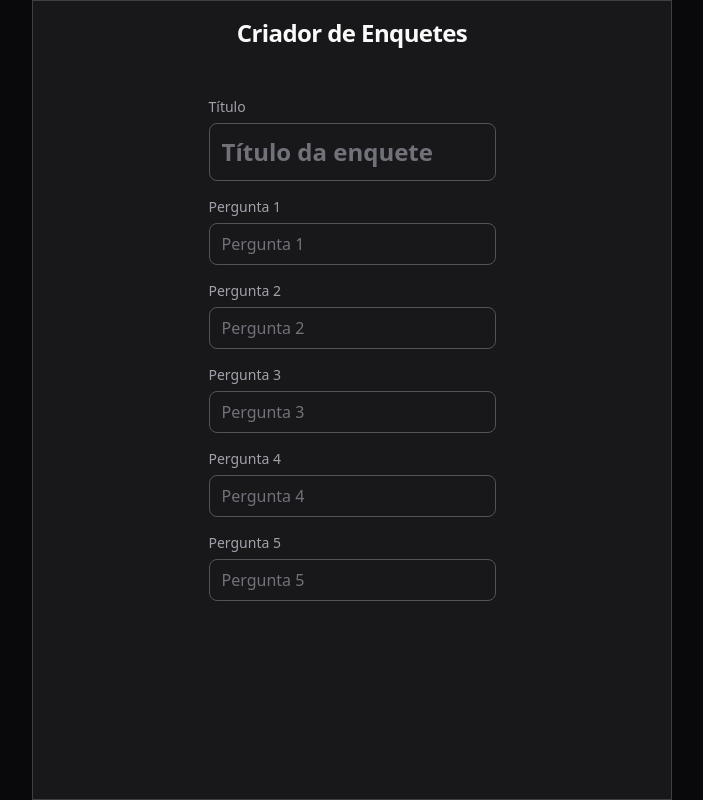
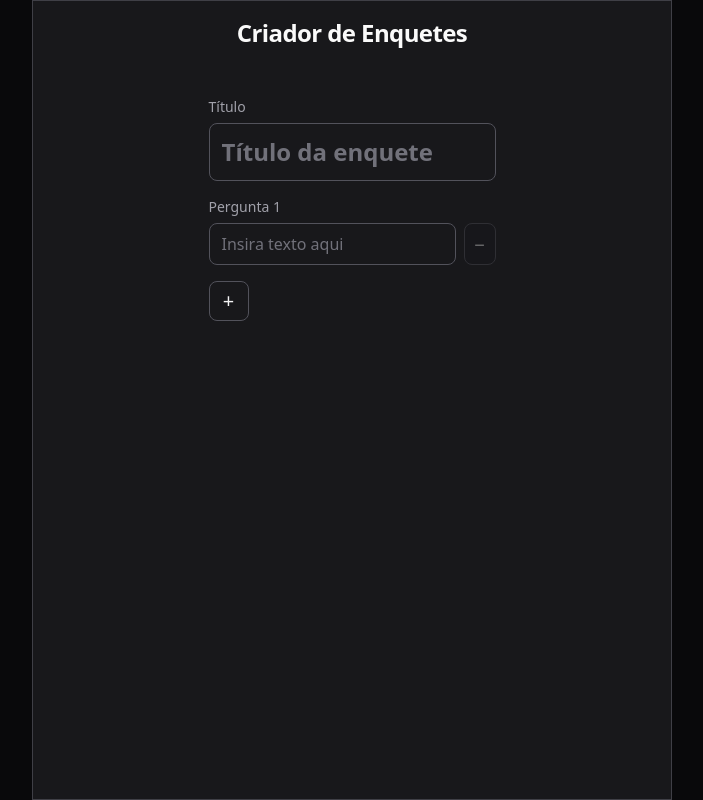
Before and after one commit to august-duarte/Coding-Projects-2026, a React (Vite) app in the folder Fullstack/criador de enquetes/criador-de-enquetes/: page /criar in a window 1280 px wide. Shown: the whole page, without its empty margins (288-991 px from the left). Built offline with nearby package versions, Linux system fonts and the light colour scheme.

Commit message:
Implemented add and delete quetsion buttons

```diff
--- a/Fullstack/criador de enquetes/criador-de-enquetes/src/features/polls/PollForm.jsx
+++ b/Fullstack/criador de enquetes/criador-de-enquetes/src/features/polls/PollForm.jsx
@@ -5,6 +5,7 @@ function PollForm({
   placeholder,
   className = "",
   inputClassName = "",
+  action,
 }) {
   return (
     <label
@@ -13,13 +14,16 @@ function PollForm({
       {label ? (
         <span className="text-sm font-medium text-zinc-400">{label}</span>
       ) : null}
+      <div className="flex items-stretch gap-2">
         <input
           type="text"
           value={value}
           onChange={(e) => onChange(e.target.value)}
           placeholder={placeholder}
-        className={`w-full rounded-lg border border-zinc-600 bg-zinc-900/60 px-3 py-2 text-base text-zinc-100 placeholder:text-zinc-500 transition-colors focus:border-zinc-500 focus:outline-none focus:ring-1 focus:ring-zinc-500 ${inputClassName}`}
+          className={`min-w-0 flex-1 rounded-lg border border-zinc-600 bg-zinc-900/60 px-3 py-2 text-base text-zinc-100 placeholder:text-zinc-500 transition-colors focus:border-zinc-500 focus:outline-none focus:ring-1 focus:ring-zinc-500 ${inputClassName}`}
         />
+        {action}
+      </div>
     </label>
   )
 }
--- a/Fullstack/criador de enquetes/criador-de-enquetes/src/pages/CreatePollPage.jsx
+++ b/Fullstack/criador de enquetes/criador-de-enquetes/src/pages/CreatePollPage.jsx
@@ -1,17 +1,57 @@
 import PollForm from "../features/polls/PollForm"
 import { useState } from "react"
 
-const QUESTION_COUNT = 5
-
 function CreatePollPage() {
   const [title, setTitle] = useState("")
-  const [questions, setQuestions] = useState(
-    () => Array.from({ length: QUESTION_COUNT }, () => "")
-  )
+  const [questionCount, setQuestionCount] = useState(1)
+  const [questions, setQuestions] = useState([""])
 
   function updateQuestion(index, value) {
-    setQuestions((prev) =>
-      prev.map((question, i) => (i === index ? value : question))
+    setQuestions((prev) => {
+      const next = [...prev]
+      next[index] = value
+      return next
+    })
+  }
+
+  function removeQuestion(index) {
+    function handleRemoveQuestion() {
+      if (questionCount <= 1) return
+
+      setQuestionCount((prev) => prev - 1)
+      setQuestions((prev) =>
+        prev.filter((_, i) => i !== index)
+      )
+    }
+
+    return (
+      <button
+        type="button"
+        onClick={handleRemoveQuestion}
+        disabled={questionCount <= 1}
+        className="flex w-8 shrink-0 self-stretch items-center justify-center rounded-lg border border-zinc-600 bg-zinc-900/60 text-lg font-medium text-zinc-100 transition-colors hover:border-zinc-500 hover:bg-zinc-800 focus:outline-none focus:ring-1 focus:ring-zinc-500 disabled:cursor-not-allowed disabled:opacity-40 disabled:hover:border-zinc-600 disabled:hover:bg-zinc-900/60"
+        aria-label={`Remover pergunta ${index + 1}`}
+      >
+        −
+      </button>
+    )
+  }
+
+  function addQuestion() {
+    function handleAddQuestion() {
+      setQuestionCount((prev) => prev + 1)
+      setQuestions((prev) => [...prev, ""])
+    }
+
+    return (
+      <button
+        type="button"
+        onClick={handleAddQuestion}
+        className="flex h-10 w-10 shrink-0 items-center justify-center self-start rounded-lg border border-zinc-600 bg-zinc-900/60 text-xl font-medium text-zinc-100 transition-colors hover:border-zinc-500 hover:bg-zinc-800 focus:outline-none focus:ring-1 focus:ring-zinc-500"
+        aria-label="Adicionar pergunta"
+      >
+        +
+      </button>
     )
   }
 
@@ -25,15 +65,18 @@ function CreatePollPage() {
         inputClassName="py-3 text-xl font-semibold sm:text-2xl"
       />
 
-      {questions.map((question, index) => (
+      {Array.from({ length: questionCount }, (_, index) => (
         <PollForm
           key={index}
           label={`Pergunta ${index + 1}`}
-          value={question}
+          value={questions[index] ?? ""}
           onChange={(value) => updateQuestion(index, value)}
-          placeholder={`Pergunta ${index + 1}`}
+          placeholder="Insira texto aqui"
+          action={removeQuestion(index)}
         />
       ))}
+
+      {addQuestion()}
     </div>
   )
 }
```
Lines whose indentation alone changed are shown as unchanged.
